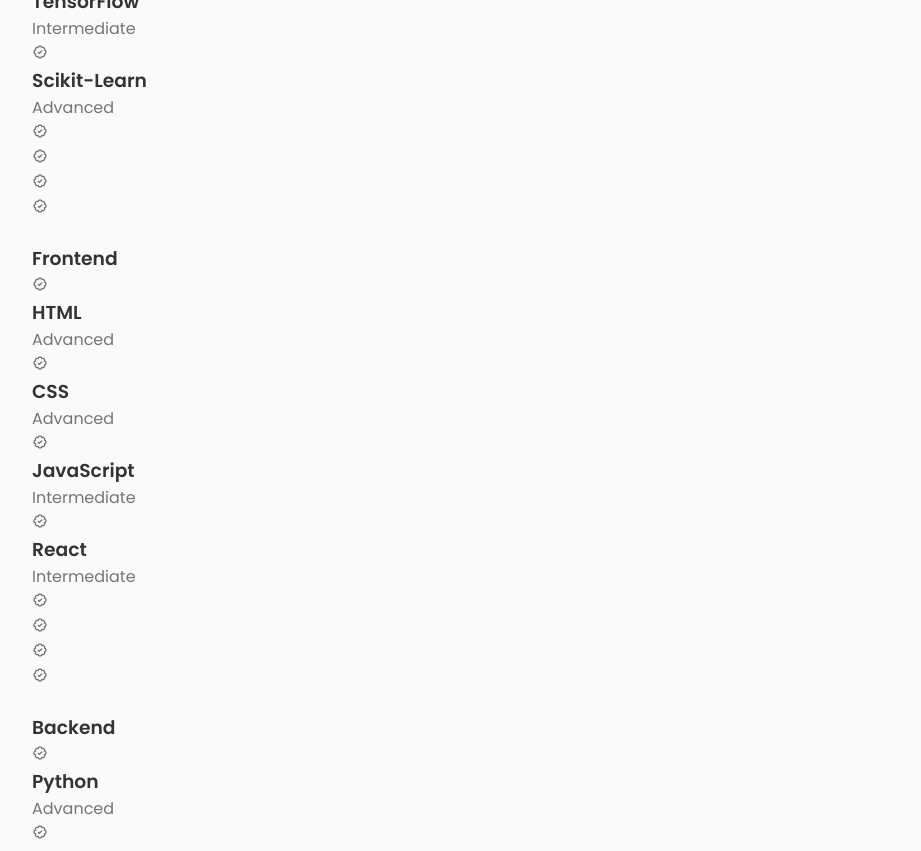
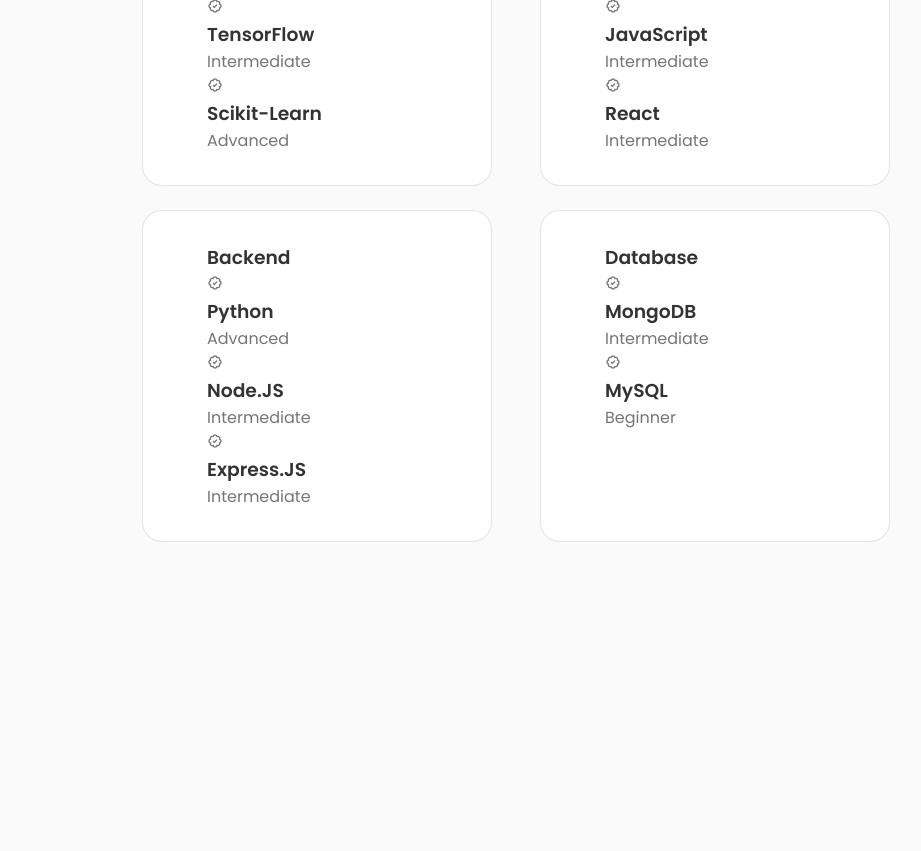
Before and after one commit to sinatayebati/sinatayebati.github.io, a React (Create React App) app: page / in a window 1280 px wide. Shown: the part 1940-2791 px from the top of the page, without its empty margins (124-1045 px from the left). After the commit the page ends 2514 px from the top, so only its background shows below. Built offline with nearby package versions, Linux system fonts and the light colour scheme.

Commit message:
commit #43 skills style

```diff
--- a/src/components/skills/backend.jsx
+++ b/src/components/skills/backend.jsx
@@ -37,43 +37,6 @@ const Backend = () => {
 
             </div>
 
-            <div className="skills__group">
-                <div className="skills__data">
-                <i class='bx bx-badge-check'></i>
-
-                <div>
-                    <h3 className="skills__name"></h3>
-                    <span className="skills__level"></span>
-                </div>
-                </div>
-
-                <div className="skills__data">
-                <i class='bx bx-badge-check'></i>
-
-                <div>
-                    <h3 className="skills__name"></h3>
-                    <span className="skills__level"></span>
-                </div>
-                </div>
-
-                <div className="skills__data">
-                <i class='bx bx-badge-check'></i>
-
-                <div>
-                    <h3 className="skills__name"></h3>
-                    <span className="skills__level"></span>
-                </div>
-
-                <div className="skills__data">
-                <i class='bx bx-badge-check'></i>
-
-                <div>
-                    <h3 className="skills__name"></h3>
-                    <span className="skills__level"></span>
-                </div>
-                </div>
-                </div>
-            </div>
         </div>
     </div>
     )
--- /dev/null
+++ b/src/components/skills/database.jsx
@@ -0,0 +1,36 @@
+import React from "react";
+
+const Database = () => {
+    return (
+        <div className="skills__content">
+            <h3 className="skills__title">Database</h3>
+
+            <div className="skills__box">
+                <div className="skills__group">
+
+                    <div className="skills__data">
+                        <i class='bx bx-badge-check'></i>
+
+                        <div>
+                            <h3 className="skills__name">MongoDB</h3>
+                            <span className="skills__level">Intermediate</span>
+                        </div>
+                    </div>
+
+                    <div className="skills__data">
+                        <i class='bx bx-badge-check'></i>
+
+                        <div>
+                            <h3 className="skills__name">MySQL</h3>
+                            <span className="skills__level">Beginner</span>
+                        </div>
+                    </div>
+
+                </div>
+
+            </div>
+        </div>
+    )
+}
+
+export default Database
--- a/src/components/skills/deeplr.jsx
+++ b/src/components/skills/deeplr.jsx
@@ -46,43 +46,6 @@ const Deeplr = () => {
 
                 </div>
 
-                <div className="skills__group">
-                    <div className="skills__data">
-                    <i class='bx bx-badge-check'></i>
-
-                    <div>
-                        <h3 className="skills__name"></h3>
-                        <span className="skills__level"></span>
-                    </div>
-                    </div>
-
-                    <div className="skills__data">
-                    <i class='bx bx-badge-check'></i>
-
-                    <div>
-                        <h3 className="skills__name"></h3>
-                        <span className="skills__level"></span>
-                    </div>
-                    </div>
-
-                    <div className="skills__data">
-                    <i class='bx bx-badge-check'></i>
-
-                    <div>
-                        <h3 className="skills__name"></h3>
-                        <span className="skills__level"></span>
-                    </div>
-
-                    <div className="skills__data">
-                    <i class='bx bx-badge-check'></i>
-
-                    <div>
-                        <h3 className="skills__name"></h3>
-                        <span className="skills__level"></span>
-                    </div>
-                    </div>
-                    </div>
-                </div>
             </div>
         </div>
     )
--- a/src/components/skills/frontend.jsx
+++ b/src/components/skills/frontend.jsx
@@ -46,43 +46,6 @@ const Frontend = () => {
 
             </div>
 
-            <div className="skills__group">
-                <div className="skills__data">
-                <i class='bx bx-badge-check'></i>
-
-                <div>
-                    <h3 className="skills__name"></h3>
-                    <span className="skills__level"></span>
-                </div>
-                </div>
-
-                <div className="skills__data">
-                <i class='bx bx-badge-check'></i>
-
-                <div>
-                    <h3 className="skills__name"></h3>
-                    <span className="skills__level"></span>
-                </div>
-                </div>
-
-                <div className="skills__data">
-                <i class='bx bx-badge-check'></i>
-
-                <div>
-                    <h3 className="skills__name"></h3>
-                    <span className="skills__level"></span>
-                </div>
-
-                <div className="skills__data">
-                <i class='bx bx-badge-check'></i>
-
-                <div>
-                    <h3 className="skills__name"></h3>
-                    <span className="skills__level"></span>
-                </div>
-                </div>
-                </div>
-            </div>
         </div>
     </div>
     )
--- a/src/components/skills/skills.css
+++ b/src/components/skills/skills.css
@@ -0,0 +1,12 @@
+.skills__container {
+    grid-template-columns: repeat(2, 350px);
+    column-gap: 3rem;
+    justify-content: center;
+}
+
+.skills__content {
+    background-color: var(--container-color);
+    border: 1px solid rgba(0, 0, 0, 0.1);
+    padding: 2rem 4rem;
+    border-radius: 1.25rem;
+}
--- a/src/components/skills/skills.jsx
+++ b/src/components/skills/skills.jsx
@@ -3,6 +3,7 @@ import "./skills.css";
 import Frontend from "./frontend";
 import Backend from "./backend";
 import Deeplr from "./deeplr";
+import Database from "./database";
 
 const Skills = () => {
     return (
@@ -14,6 +15,7 @@ const Skills = () => {
                 <Deeplr />
                 <Frontend />
                 <Backend />
+                <Database />
             </div>
         </section>
     )
```
